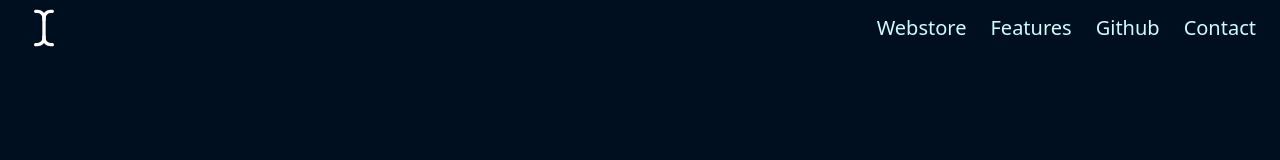
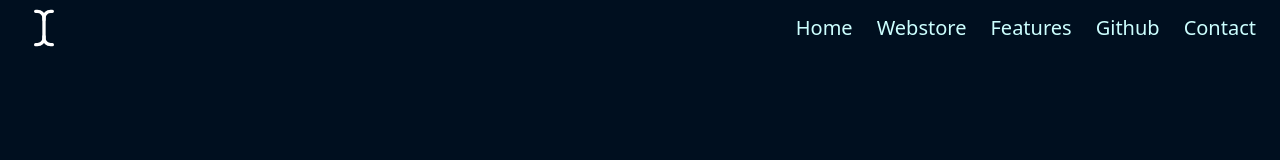
Before and after one commit to aroramrinaal/cursorpath-landing, a Next.js app: page / in a window 1280 px wide. Shown: the top 160 px of the page. Built offline with nearby package versions, Linux system fonts and the light colour scheme.

Commit message:
feat: Add "Home" link to Navbar component

```diff
--- a/src/components/Navbar.tsx
+++ b/src/components/Navbar.tsx
@@ -10,6 +10,9 @@
         <span className="sr-only">Cursor Path</span>
       </Link>
       <nav className="ml-auto flex gap-4 sm:gap-6 text-foreground">
+        <Link href="/" className="text-xl font-medium hover:underline underline-offset-4" prefetch={false}>
+          Home
+        </Link>
         <Link href="#" className="text-xl font-medium hover:underline underline-offset-4" prefetch={false}>
           Webstore
         </Link>
```
